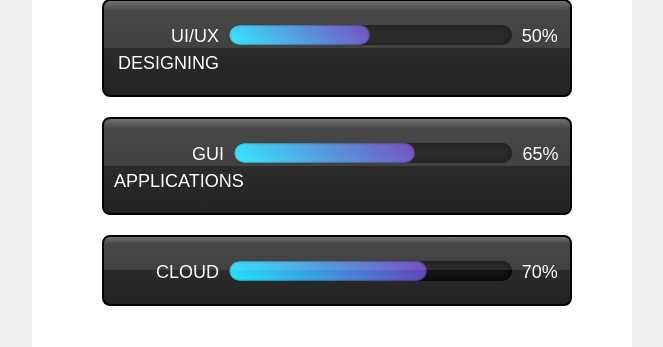
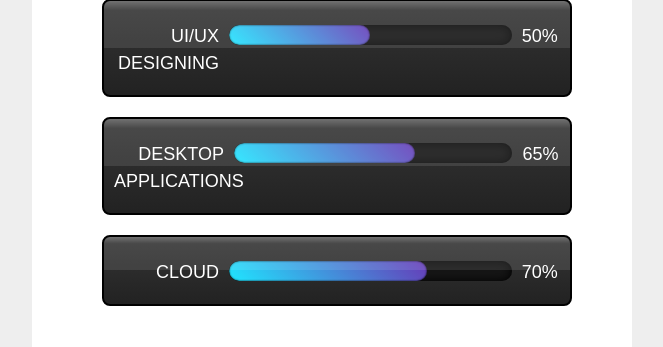
Before and after one commit to KKhushhalR2405/Portfolio, a Flask app: page / in a window 1280 px wide. Shown: the part 1565-1912 px from the top of the page, without its empty margins (308-971 px from the left). Run offline with Flask 2, Linux system fonts and the light colour scheme; some libraries are stand-ins or nearby versions; some web fonts are replaced.

Commit message:
skills upgraded

```diff
--- a/templates/index.html
+++ b/templates/index.html
@@ -55,7 +55,7 @@
                 </div>
 
                 <div class = "skills">
-                    <span class="Name">GUI Applications</span>
+                    <span class="Name">Desktop Applications</span>
                     <div class="percent">
                         <div class="progress" style="width:65%"></div>
                     </div>
```
